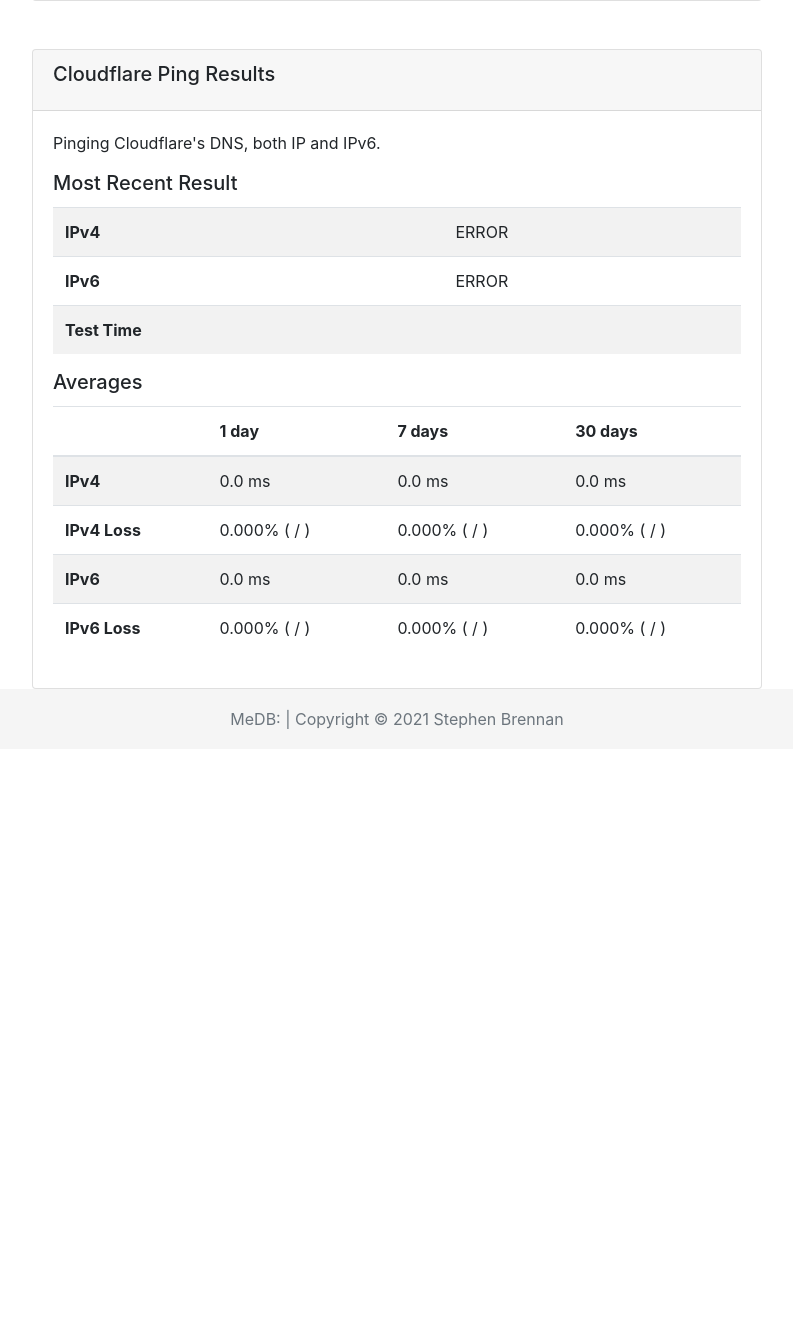
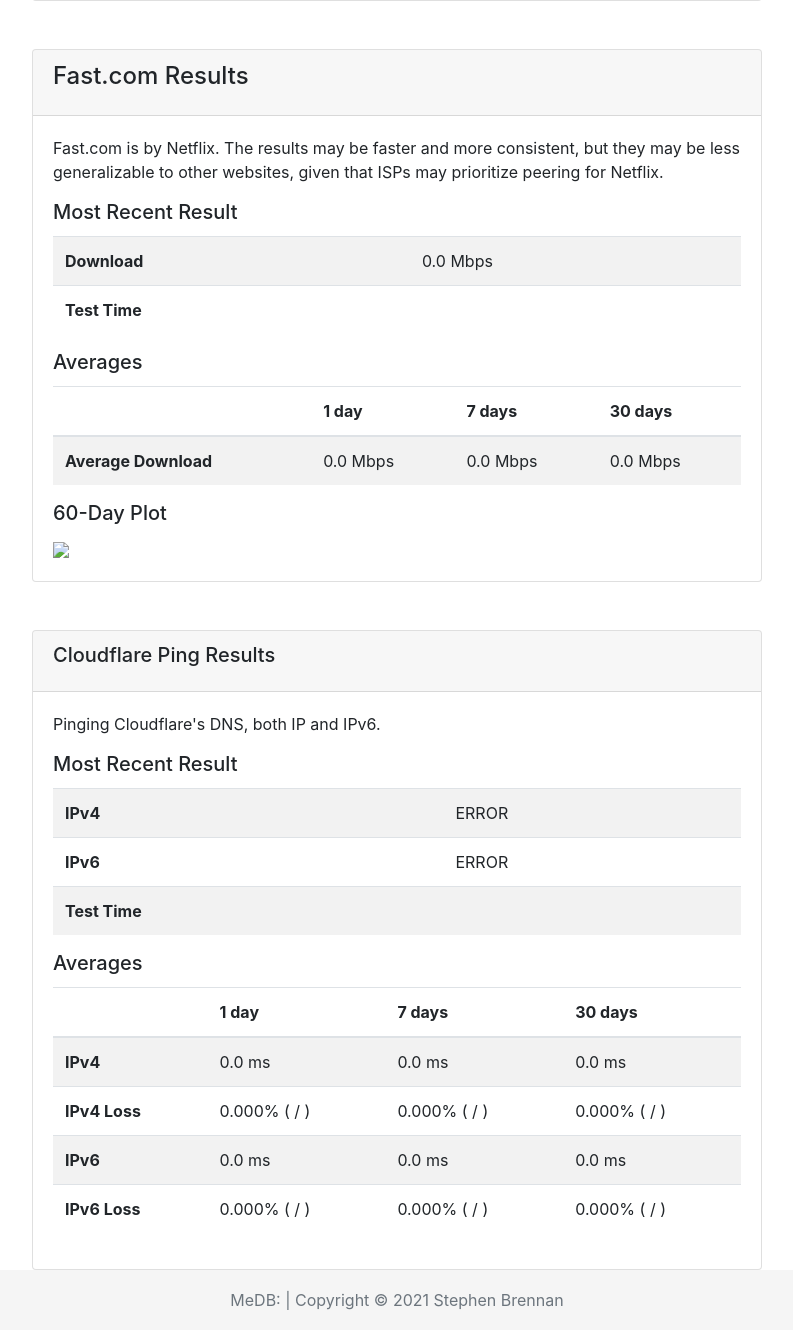
Before and after one commit to brenns10/medb, a Python web app: template medb/templates/speedtest/result.html in a window 1280 px wide. Shown: the part 857-2187 px from the top of the page, without its empty margins (243-1036 px from the left). Before the commit the page ends 1586 px from the top, so only its background shows below. Run offline with Jinja, Linux system fonts and the light colour scheme; the template is opened without the code that fills it, so the values that code supplies are empty; some libraries are stand-ins or nearby versions.

Commit message:
speedtest: Add fast.com to view
Signed-off-by: Stephen Brennan <stephen@brennan.io>

```diff
--- a/medb/templates/speedtest/result.html
+++ b/medb/templates/speedtest/result.html
@@ -70,6 +70,56 @@
         </table>
         <h5 class="card-title">60-Day Plot</h5>
         <a href="{{ url_for(".plot_speedtest_png") }}"><img src="{{ url_for(".plot_speedtest_png") }}" class="w-100" /></a>
+      </div>
+    </div>
+  </div>
+</div>
+<div class="row justify-content-center" style="margin-top: 3em">
+  <div class="col-md-8">
+    <div class="card">
+      <div class="card-header">
+        <h4 class="card-title">Fast.com Results</h4>
+      </div>
+      <div class="card-body">
+        <p class="card-text">
+          Fast.com is by Netflix. The results may be faster and more consistent,
+          but they may be less generalizable to other websites, given that ISPs
+          may prioritize peering for Netflix.
+        </p>
+        <h5 class="card-title">Most Recent Result</h5>
+        <table class="table table-striped">
+          <tbody>
+            <tr>
+              <th scope="row">Download</th>
+              <td>{{ "%.1f" | format(fast.recent.download_mbps ) }} Mbps</td>
+            </tr>
+            <tr>
+              <th scope="row">Test Time</th>
+              <td>{{ fast.recent.time.astimezone().strftime("%T, %Y-%m-%d") }}</td>
+            </tr>
+          </tbody>
+        </table>
+        <h5 class="card-title">Averages</h5>
+        <table class="table table-striped">
+          <thead>
+            <tr>
+              <th></th>
+              <th>1 day</th>
+              <th>7 days</th>
+              <th>30 days</th>
+            </tr>
+          </thead>
+          <tbody>
+            <tr>
+              <th scope="row">Average Download</th>
+              <td>{{ "%.1f" | format(fast.avg_download_1day) }} Mbps</td>
+              <td>{{ "%.1f" | format(fast.avg_download_7day) }} Mbps</td>
+              <td>{{ "%.1f" | format(fast.avg_download_30day) }} Mbps</td>
+            </tr>
+          </tbody>
+        </table>
+        <h5 class="card-title">60-Day Plot</h5>
+        <a href="{{ url_for(".plot_fast_png") }}"><img src="{{ url_for(".plot_fast_png") }}" class="w-100" /></a>
       </div>
     </div>
   </div>
```
Also changed, not shown: medb/speedtest/views.py (+62 -0 lines).
